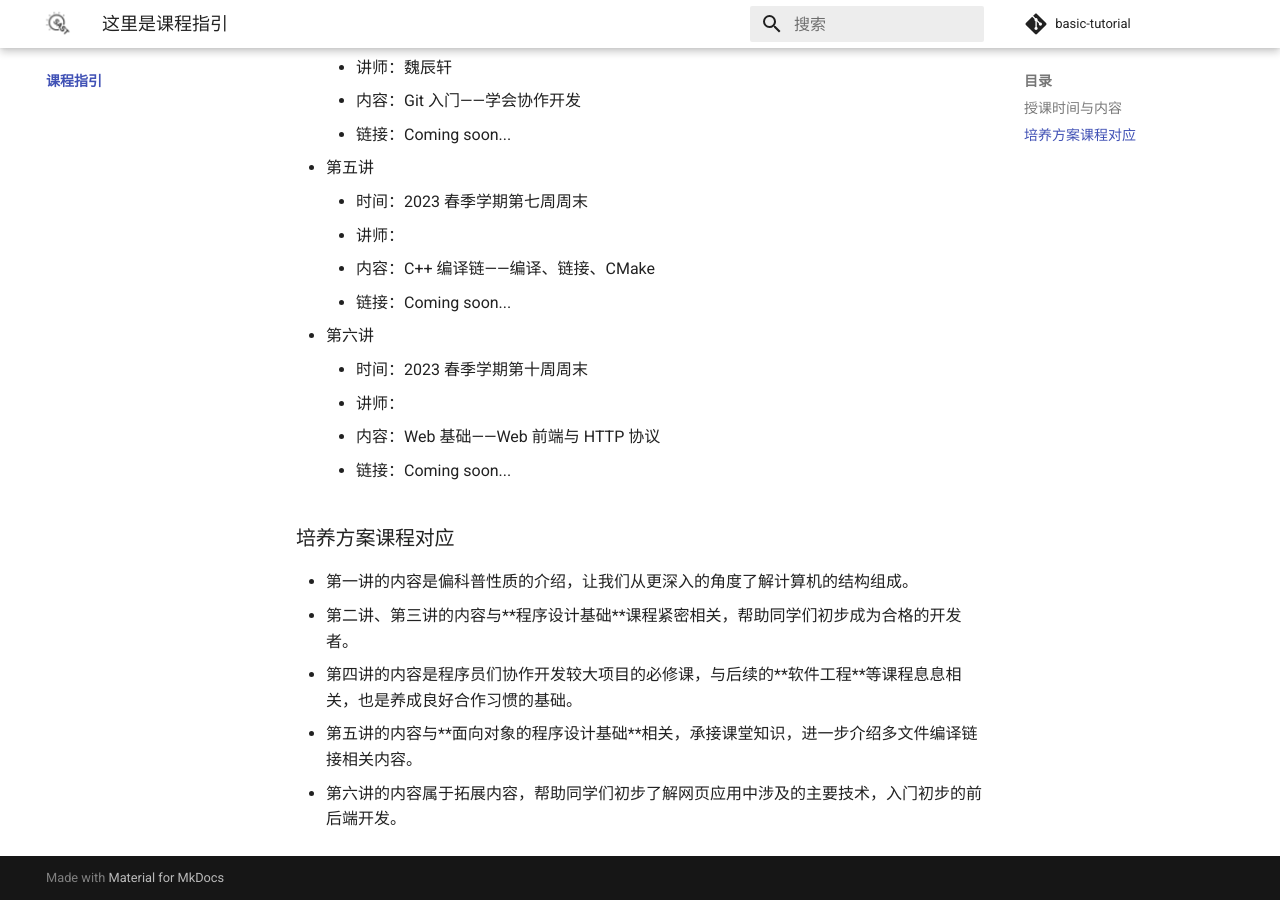
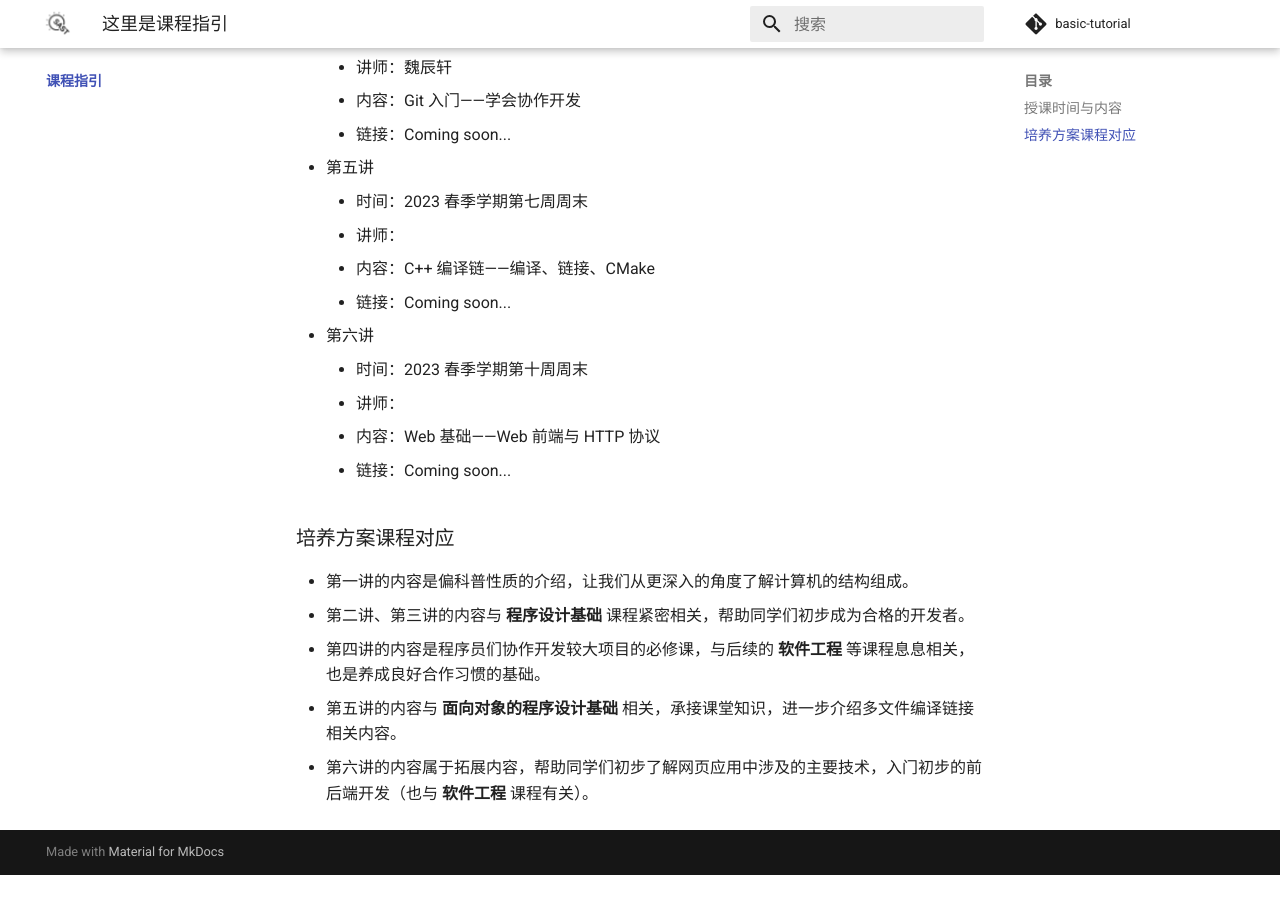
Before and after one commit to ChenMohan1010/basic-tutorial, an MkDocs documentation site: the page built from docs/courses/index.md, in a window 1280 px wide and 900 px high, scrolled down 799 px. Built offline with MkDocs 1.6.1 and Material for MkDocs 9.7.7, drawn with Linux system fonts in a browser that asks for light colours; comment, search, counter and statistics services are not loaded; after the commit the page ends 1674 px from its top, so only the background shows below that.

Commit message:
fix format

```diff
--- a/docs/courses/index.md
+++ b/docs/courses/index.md
@@ -46,7 +46,7 @@
 
 ### 培养方案课程对应
 - 第一讲的内容是偏科普性质的介绍，让我们从更深入的角度了解计算机的结构组成。
-- 第二讲、第三讲的内容与**程序设计基础**课程紧密相关，帮助同学们初步成为合格的开发者。
-- 第四讲的内容是程序员们协作开发较大项目的必修课，与后续的**软件工程**等课程息息相关，也是养成良好合作习惯的基础。
-- 第五讲的内容与**面向对象的程序设计基础**相关，承接课堂知识，进一步介绍多文件编译链接相关内容。
-- 第六讲的内容属于拓展内容，帮助同学们初步了解网页应用中涉及的主要技术，入门初步的前后端开发。
+- 第二讲、第三讲的内容与 **程序设计基础** 课程紧密相关，帮助同学们初步成为合格的开发者。
+- 第四讲的内容是程序员们协作开发较大项目的必修课，与后续的 **软件工程** 等课程息息相关，也是养成良好合作习惯的基础。
+- 第五讲的内容与 **面向对象的程序设计基础** 相关，承接课堂知识，进一步介绍多文件编译链接相关内容。
+- 第六讲的内容属于拓展内容，帮助同学们初步了解网页应用中涉及的主要技术，入门初步的前后端开发（也与 **软件工程** 课程有关）。
```
